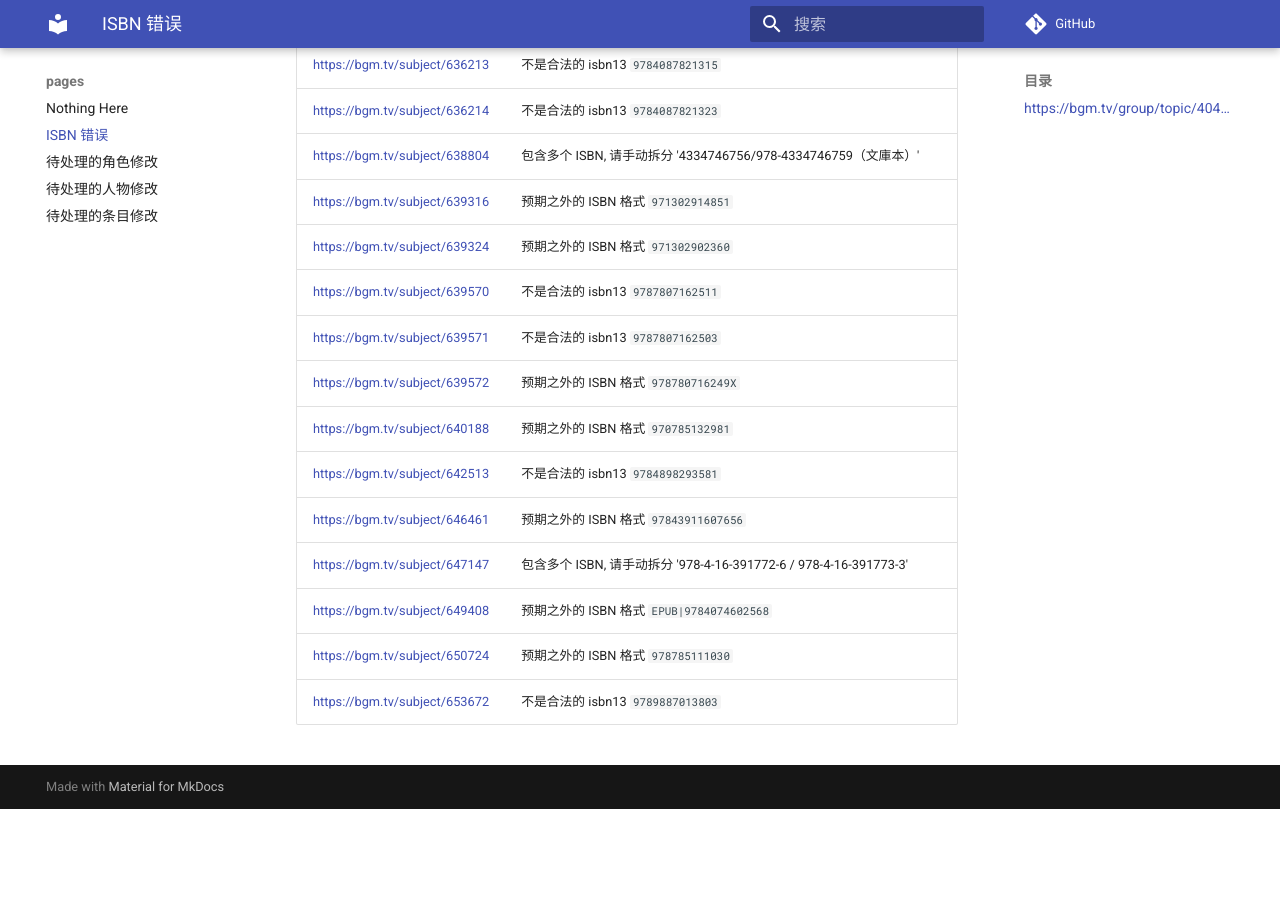
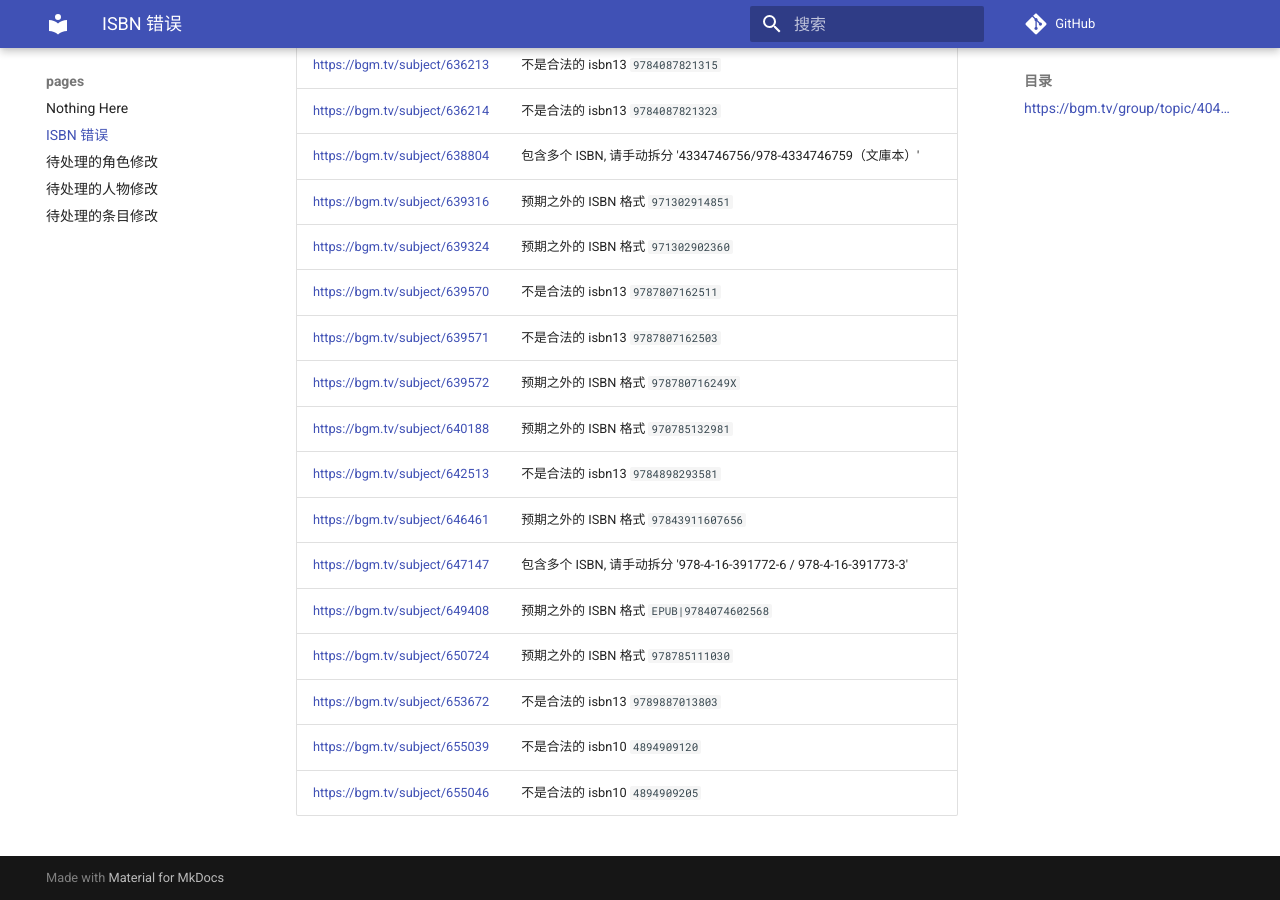
Before and after one commit to trim21/bangumi-pages, an MkDocs documentation site: the page built from docs/isbn.md, in a window 1280 px wide and 900 px high, scrolled down 10506 px. Built offline with MkDocs 1.6.1 and Material for MkDocs 9.7.7, drawn with Linux system fonts in a browser that asks for light colours; comment, search, counter and statistics services are not loaded; before the commit the page ends 11315 px from its top, so only the background shows below that.

Commit message:
update isbn.md

```diff
--- a/docs/isbn.md
+++ b/docs/isbn.md
@@ -245,3 +245,5 @@ total 240
 | <https://bgm.tv/subject/649408> | 预期之外的 ISBN 格式 `EPUB|9784074602568` |
 | <https://bgm.tv/subject/650724> | 预期之外的 ISBN 格式 `978785111030` |
 | <https://bgm.tv/subject/653672> | 不是合法的 isbn13 <code>9789887013803</code> |
+| <https://bgm.tv/subject/655039> | 不是合法的 isbn10 <code>4894909120</code> |
+| <https://bgm.tv/subject/655046> | 不是合法的 isbn10 <code>4894909205</code> |
```
Also changed, not shown: other parts of docs/isbn.md (+1 -1 lines).
